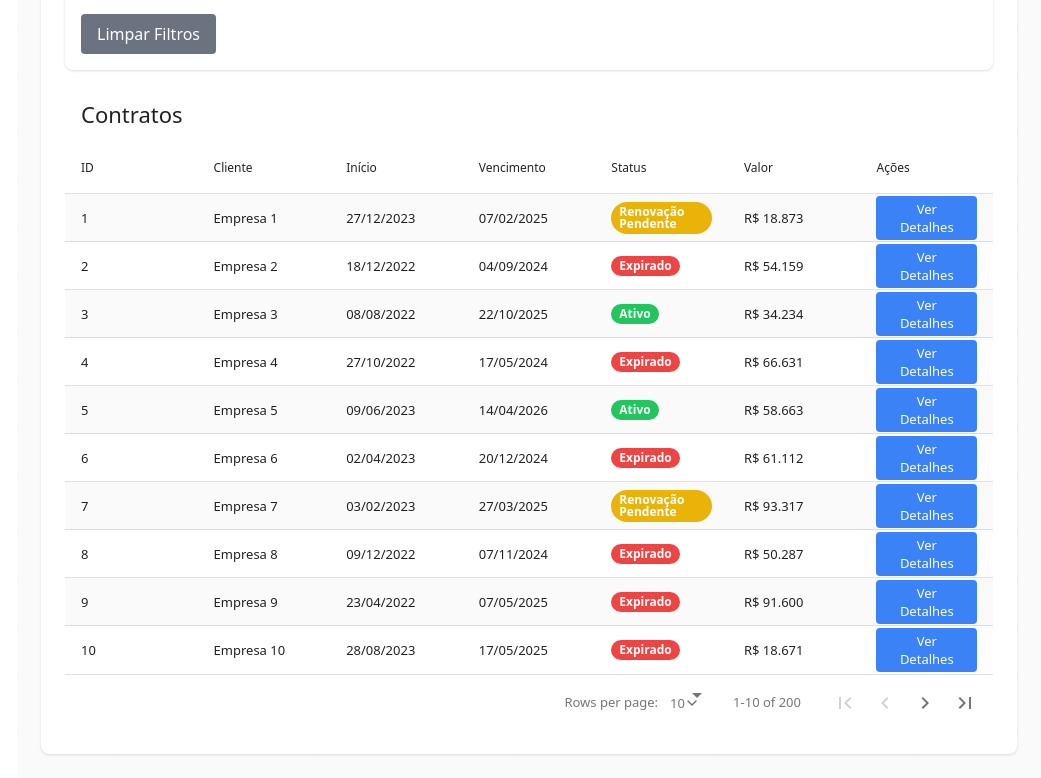
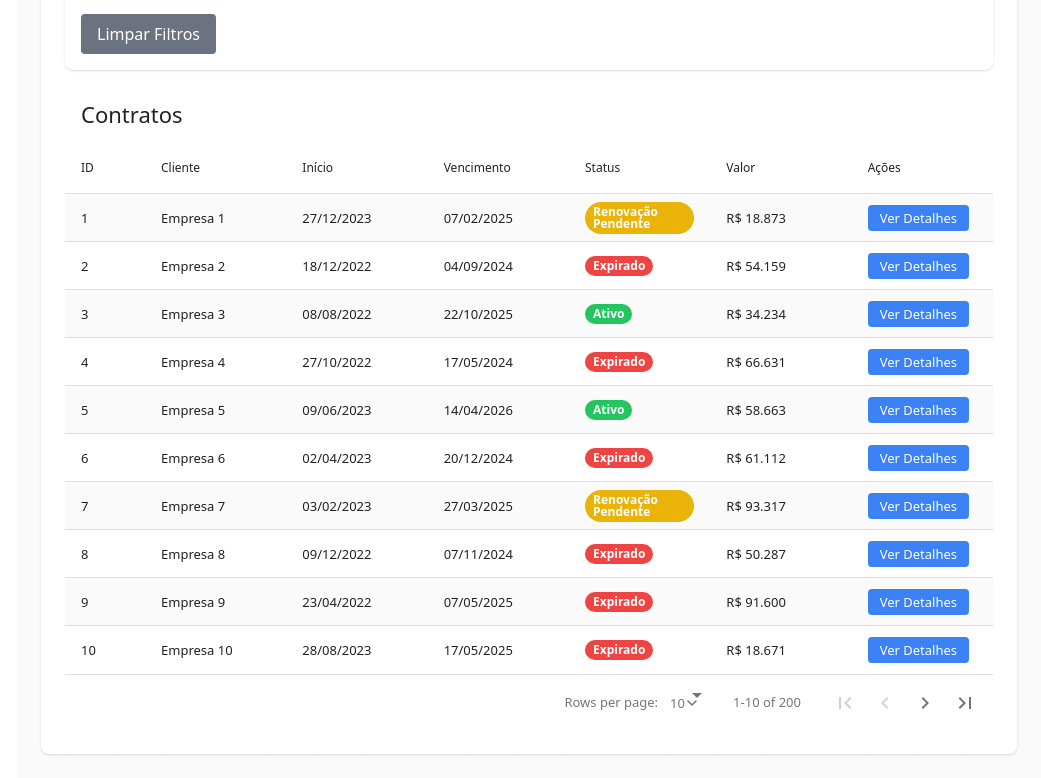
Before and after one commit to albsondev/contract-management-dashboard, a React (Vite) app: page / in a window 1280 px wide. Shown: the part 1657-2435 px from the top of the page, without its empty margins (239-1280 px from the left). Built offline with nearby package versions, Linux system fonts and the light colour scheme.

Commit message:
fix width column id

```diff
--- a/src/components/dashboard/ContractsTable.tsx
+++ b/src/components/dashboard/ContractsTable.tsx
@@ -57,10 +57,11 @@ const ContractsTable = () => {
     selector?: (row: Contract) => string | number;
     sortable?: boolean;
     cell?: (row: Contract) => JSX.Element;
+    width?: string;
   }
 
   const columns: Column[] = [
-    { name: 'ID', selector: row => row.id, sortable: true },
+    { name: 'ID', selector: row => row.id, sortable: true, width: '80px' },
     { name: 'Cliente', selector: row => row.client, sortable: true },
     { name: 'Início', selector: row => formatDate(row.startDate), sortable: true },
     { name: 'Vencimento', selector: row => formatDate(row.endDate), sortable: true },
```
